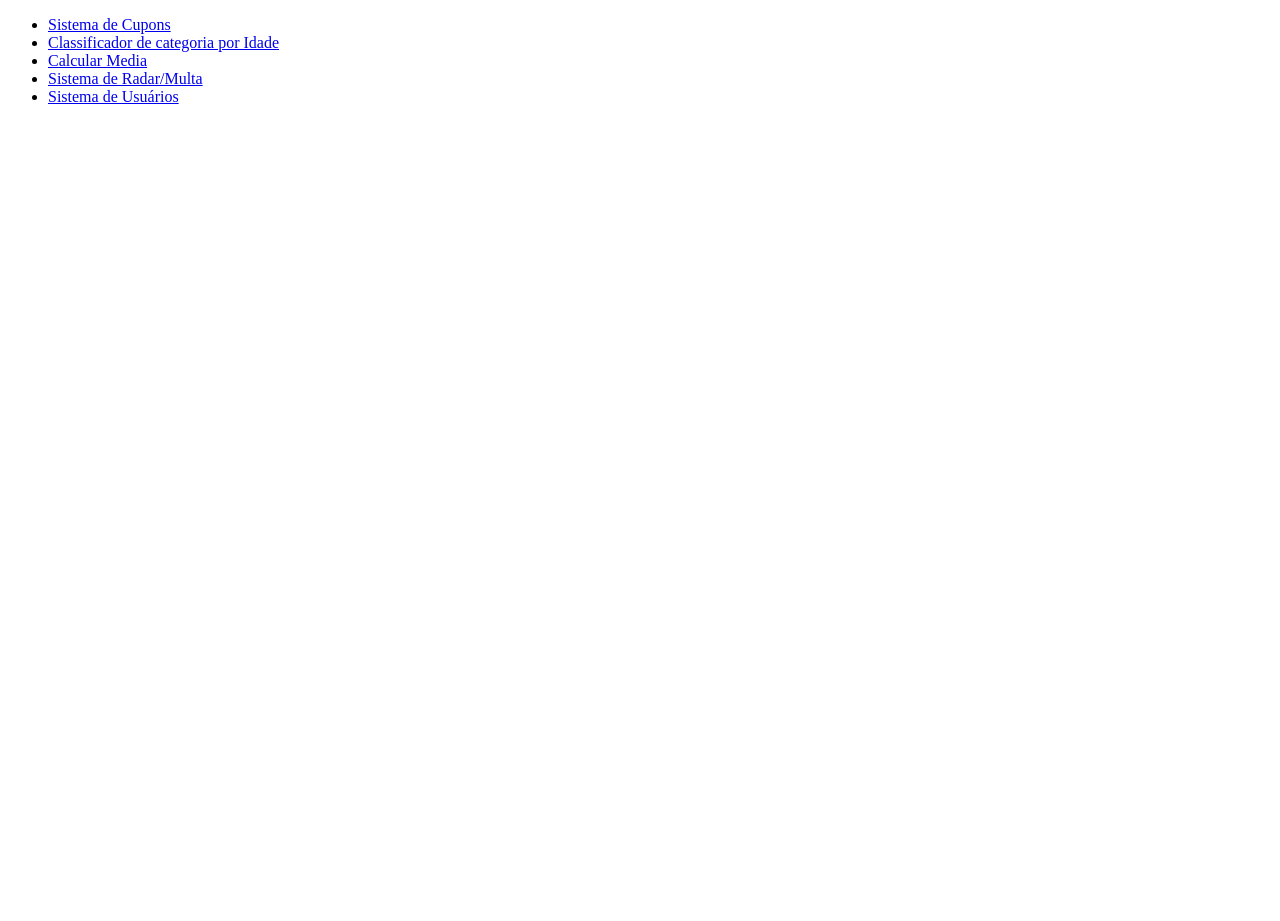
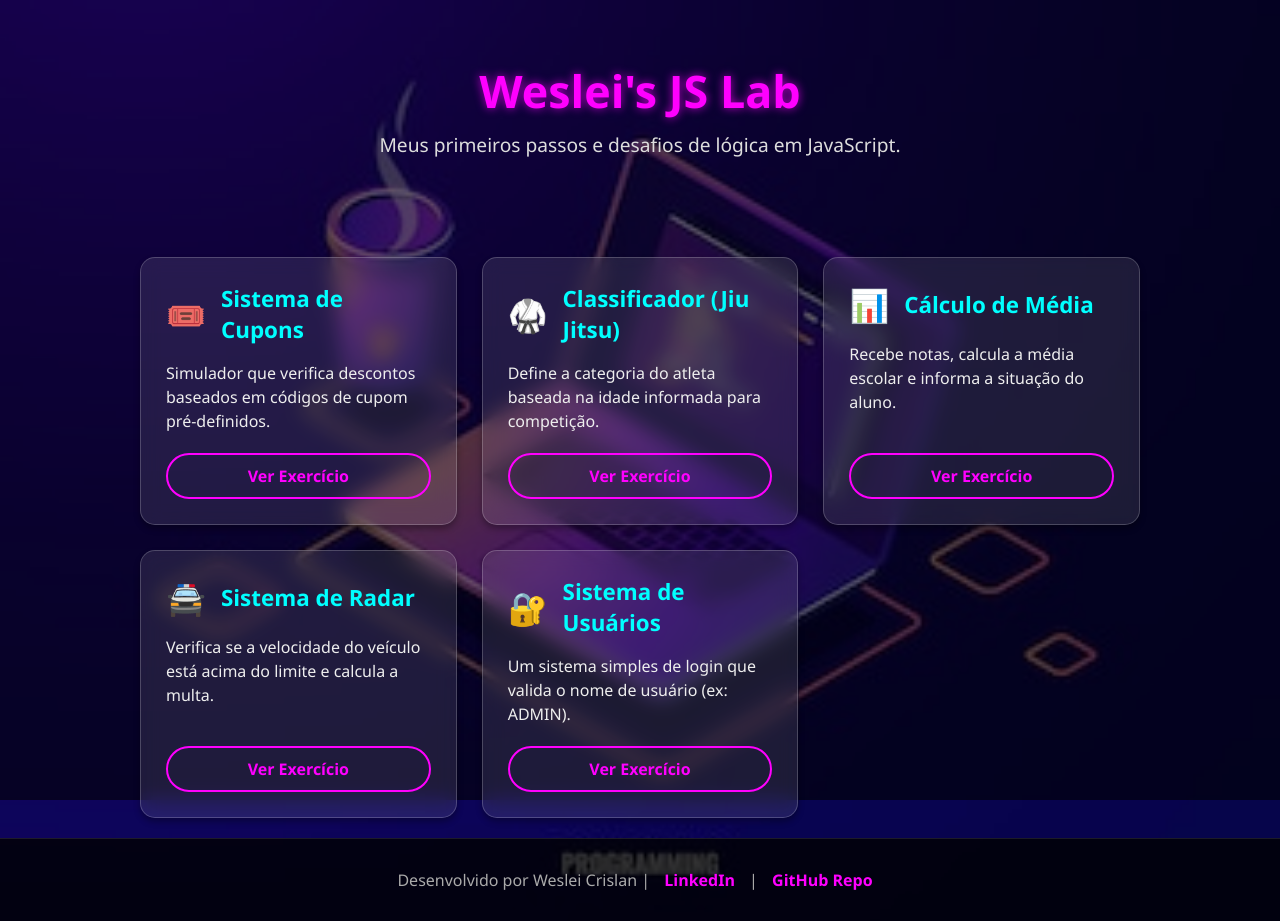
Before and after one commit to WesleiCrislanS/meus-exercicios-js, a plain HTML site: page index.html in a window 1280 px wide. Before the commit the page ends 800 px from the top, so only its background shows below. Drawn offline with Linux system fonts and the light colour scheme.

Commit message:
Add files via upload

```diff
--- a/index.html
+++ b/index.html
@@ -4,17 +4,79 @@
 <head>
     <meta charset="UTF-8">
     <meta name="viewport" content="width=device-width, initial-scale=1.0">
-    <title>VaiVem</title>
+    <title>Exercicios JS</title>
+    <link rel="stylesheet" href="style.css">
 </head>
+<body>
 
-<body>
-<ul>
-    <li><a href="Ex1Cupons/index.html">Sistema de Cupons</a></li>
-    <li><a href="Ex2Academia/index.html">Classificador de categoria por Idade</a></li>
-    <li><a href="Ex3Media/index.html">Calcular Media</a></li>
-    <li><a href="Ex4Radar/index.html">Sistema de Radar/Multa</a></li>
-    <li><a href="Ex5Usuarios/index.html">Sistema de Usuários</a></li>
-</ul>
+    <header>
+        <h1>Weslei's JS Lab</h1>
+        <p>Meus primeiros passos e desafios de lógica em JavaScript.</p>
+    </header>
+
+    <div class="container">
+        <a href="Ex01Cupons/index.html" class="card">
+            <div class="card-content">
+                <div class="card-header">
+                    <span class="card-icon">🎟️</span>
+                    <span class="card-title">Sistema de Cupons</span>
+                </div>
+                <p class="card-desc">Simulador que verifica descontos baseados em códigos de cupom pré-definidos.</p>
+            </div>
+            <div class="card-btn">Ver Exercício</div>
+        </a>
+
+        <a href="Ex02Academia/index.html" class="card">
+            <div class="card-content">
+                <div class="card-header">
+                    <span class="card-icon">🥋</span>
+                    <span class="card-title">Classificador (Jiu Jitsu)</span>
+                </div>
+                <p class="card-desc">Define a categoria do atleta baseada na idade informada para competição.</p>
+            </div>
+            <div class="card-btn">Ver Exercício</div>
+        </a>
+
+        <a href="Ex03Media/index.html" class="card">
+            <div class="card-content">
+                <div class="card-header">
+                    <span class="card-icon">📊</span>
+                    <span class="card-title">Cálculo de Média</span>
+                </div>
+                <p class="card-desc">Recebe notas, calcula a média escolar e informa a situação do aluno.</p>
+            </div>
+            <div class="card-btn">Ver Exercício</div>
+        </a>
+
+        <a href="Ex04Radar/index.html" class="card">
+            <div class="card-content">
+                <div class="card-header">
+                    <span class="card-icon">🚔</span>
+                    <span class="card-title">Sistema de Radar</span>
+                </div>
+                <p class="card-desc">Verifica se a velocidade do veículo está acima do limite e calcula a multa.</p>
+            </div>
+            <div class="card-btn">Ver Exercício</div>
+        </a>
+
+        <a href="Ex05Usuarios/index.html" class="card">
+            <div class="card-content">
+                <div class="card-header">
+                    <span class="card-icon">🔐</span>
+                    <span class="card-title">Sistema de Usuários</span>
+                </div>
+                <p class="card-desc">Um sistema simples de login que valida o nome de usuário (ex: ADMIN).</p>
+            </div>
+            <div class="card-btn">Ver Exercício</div>
+        </a>
+    </div>
+
+    <footer>
+        <p>Desenvolvido por Weslei Crislan |
+            <a href="https://www.linkedin.com/in/weslei-crislan-203a3b32a/">LinkedIn</a> |
+            <a href="https://github.com/WesleiCrislanS/meus-exercicios-js">GitHub Repo</a>
+        </p>
+    </footer>
+
 </body>
-
 </html>
--- /dev/null
+++ b/style.css
@@ -0,0 +1,140 @@
+body {
+            font-family: 'Segoe UI', Tahoma, Geneva, Verdana, sans-serif;
+            margin: 0;
+            padding: 0;
+            /* 1. ADICIONANDO A SUA IMAGEM DE FUNDO */
+            background-image: url('fundo-tech.jpg'); /* Certifique-se de que o nome do arquivo está correto */
+            background-size: cover;    /* Faz a imagem cobrir toda a tela */
+            background-position: center; /* Centraliza a imagem */
+            background-attachment: fixed; /* Efeito Parallax: o fundo fica parado enquanto você rola */
+            color: white; /* Cor padrão do texto para branco */
+            display: flex;
+            flex-direction: column;
+            min-height: 100vh; /* Garante que o corpo ocupe toda a altura da tela */
+        }
+
+        /* 2. CAMADA ESCURA DE SOBREPOSIÇÃO (OVERLAY) */
+        /* Isso escurece um pouco a imagem para dar mais contraste ao texto */
+        body::before {
+            content: '';
+            position: absolute;
+            top: 0; left: 0; width: 100%; height: 100%;
+            background-color: rgba(0, 0, 0, 0.6); /* Preto com 60% de transparência */
+            z-index: -1; /* Coloca a camada atrás do conteúdo */
+        }
+
+        /* --- CABEÇALHO --- */
+        header {
+            text-align: center;
+            padding: 60px 20px;
+        }
+        header h1 {
+            margin: 0;
+            font-size: 2.8em;
+            color: #ff00ff; /* Rosa neon para combinar com a imagem */
+            text-shadow: 0 0 10px rgba(255, 0, 255, 0.7); /* Efeito de brilho */
+        }
+        header p {
+            font-size: 1.2em;
+            color: #ddd;
+            margin-top: 10px;
+        }
+
+        /* --- CONTAINER DOS EXERCÍCIOS --- */
+        .container {
+            max-width: 1000px;
+            margin: 0 auto;
+            padding: 20px;
+            display: grid;
+            /* Responsividade: Mínimo de 300px por card, preenche o espaço */
+            grid-template-columns: repeat(auto-fit, minmax(300px, 1fr));
+            gap: 25px;
+            flex-grow: 1; /* Empurra o footer para o final */
+        }
+
+        /* --- ESTILO DO CARD (EFEITO VIDRO JATEADO) --- */
+        .card {
+            background-color: rgba(255, 255, 255, 0.1); /* Branco bem transparente */
+            backdrop-filter: blur(10px); /* O SEGREDO: Embaça o fundo atrás do card */
+            -webkit-backdrop-filter: blur(10px); /* Suporte para Safari */
+            padding: 25px;
+            border-radius: 15px;
+            border: 1px solid rgba(255, 255, 255, 0.2);
+            transition: all 0.3s ease; /* Animação suave para o hover */
+            text-decoration: none; /* Remove o sublinhado do link */
+            color: white;
+            display: flex;
+            flex-direction: column;
+            justify-content: space-between;
+            box-shadow: 0 4px 6px rgba(0, 0, 0, 0.3);
+        }
+
+        /* Efeito Hover no Card (ao passar o mouse) */
+        .card:hover {
+            transform: translateY(-8px); /* Sobe o card */
+            background-color: rgba(255, 255, 255, 0.15);
+            box-shadow: 0 12px 20px rgba(0, 0, 0, 0.5);
+            border-color: #00ffff; /* Borda fica ciano neon */
+        }
+
+        .card-header {
+            display: flex;
+            align-items: center;
+            margin-bottom: 15px;
+        }
+
+        .card-icon {
+            font-size: 2em;
+            margin-right: 15px;
+        }
+
+        .card-title {
+            font-size: 1.4em;
+            font-weight: bold;
+            color: #00ffff; /* Título em ciano neon */
+        }
+
+        .card-desc {
+            font-size: 1em;
+            color: #eee;
+            margin-bottom: 20px;
+            line-height: 1.5;
+        }
+
+        /* Botão simulado dentro do card */
+        .card-btn {
+            background-color: transparent;
+            border: 2px solid #ff00ff;
+            color: #ff00ff;
+            padding: 10px 20px;
+            border-radius: 25px;
+            text-align: center;
+            font-weight: bold;
+            transition: background-color 0.3s;
+        }
+        .card:hover .card-btn {
+            background-color: #ff00ff;
+            color: white;
+        }
+
+        /* --- RODAPÉ --- */
+        footer {
+            text-align: center;
+            padding: 30px;
+            background-color: rgba(0, 0, 0, 0.8);
+            margin-top: auto;
+            border-top: 1px solid rgba(255, 255, 255, 0.1);
+        }
+        footer p {
+            margin: 0;
+            color: #aaa;
+        }
+        footer a {
+            color: #ff00ff;
+            text-decoration: none;
+            margin: 0 10px;
+            font-weight: bold;
+        }
+        footer a:hover {
+            text-decoration: underline;
+        }
```
Also changed, not shown: fundo-tech.jpg (added).
